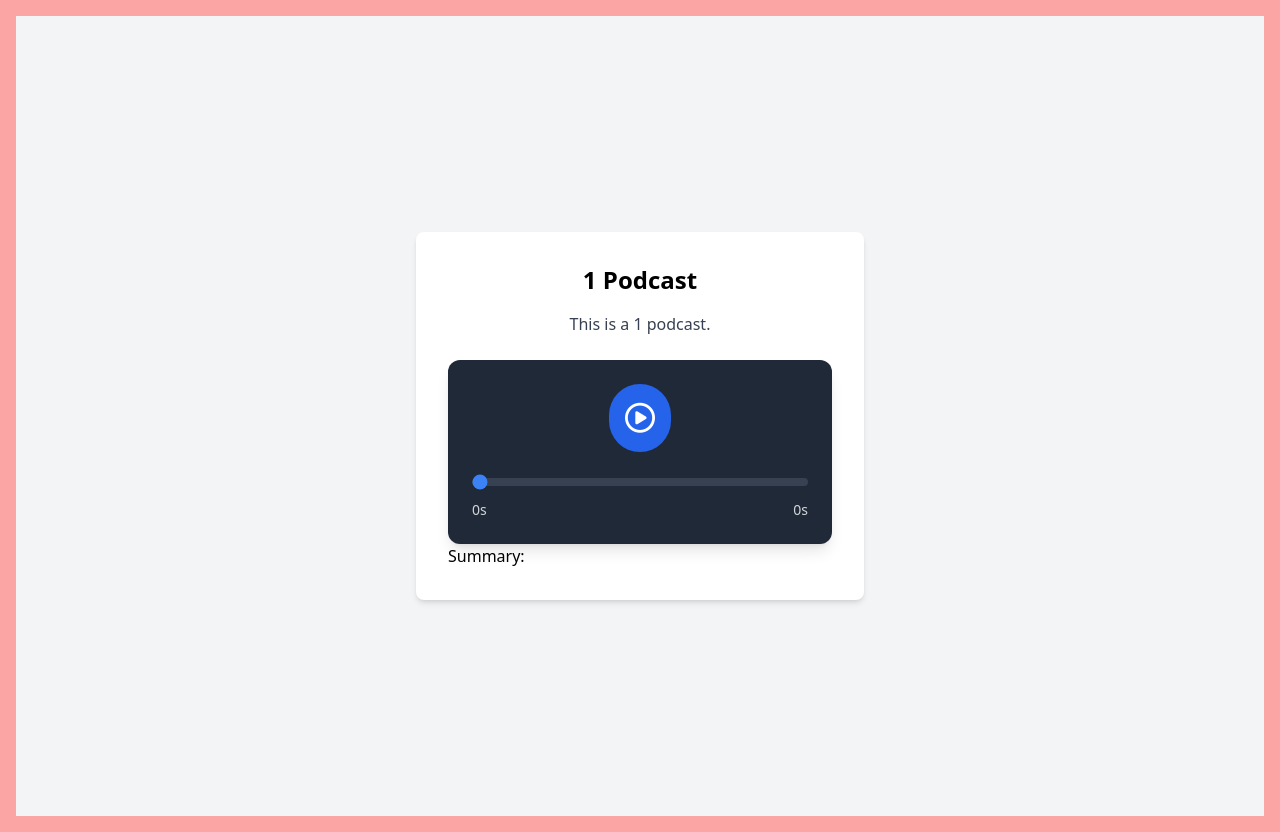
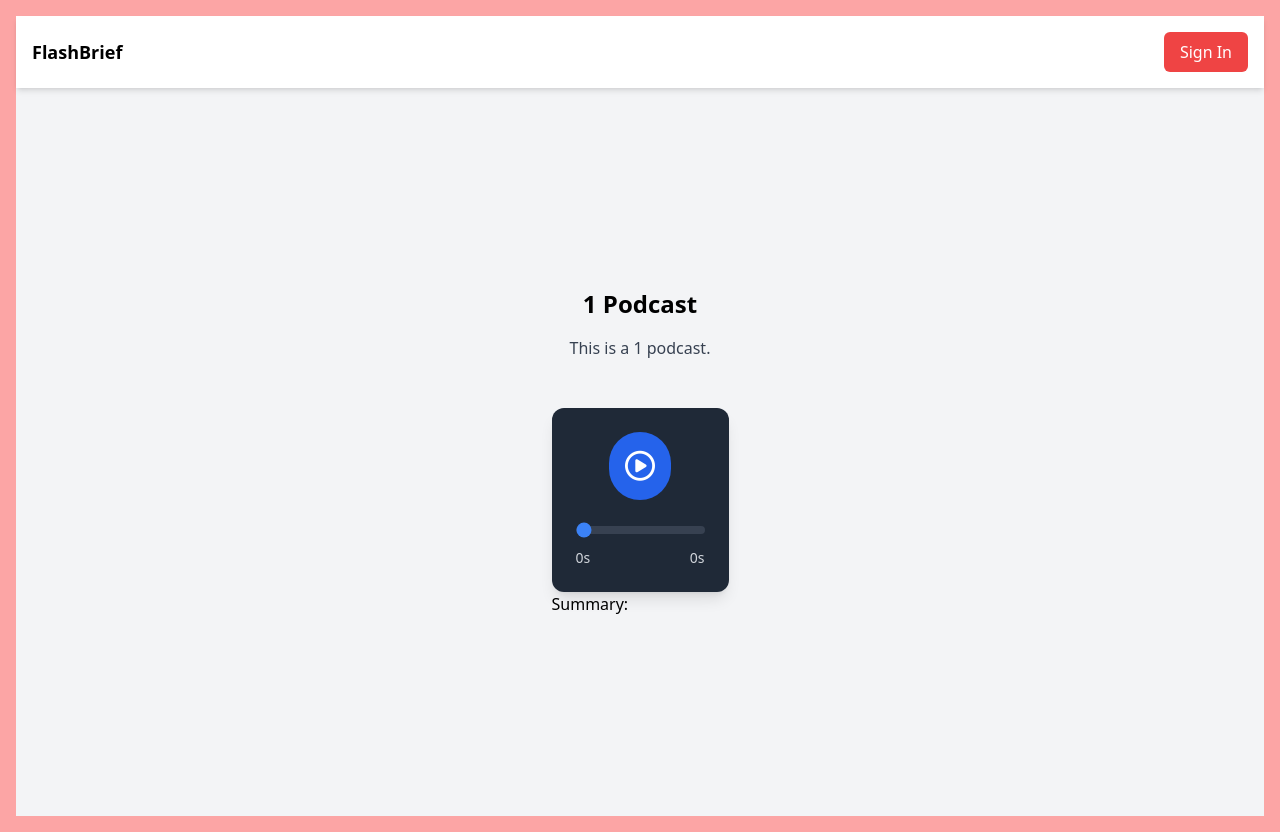
Before and after one commit to 392-f24/project1aqua, a React (Vite) app: page /podcast/1 in a window 1280 px wide. Built offline with nearby package versions, Linux system fonts and the light colour scheme; no server answers.

Commit message:
Auth with Google Sign in/ Sign out Header

```diff
--- /dev/null
+++ b/database.rules.json
@@ -0,0 +1,6 @@
+{
+  "rules": {
+    ".read": "now < 1731132000000",
+    ".write": "now < 1731132000000"
+  }
+}
--- a/package.json
+++ b/package.json
@@ -15,6 +15,7 @@
     "firebase": "^10.14.0",
     "react": "^18.3.0",
     "react-dom": "^18.3.0",
+    "react-icons": "^5.3.0",
     "react-router-dom": "^6.26.2"
   },
   "devDependencies": {
--- a/src/App.jsx
+++ b/src/App.jsx
@@ -5,6 +5,7 @@ import Category from "./components/Category";
 import Podcast from "./components/Podcast";
 import StorageTester from "./components/storageTester";
 import DatabaseTester from './components/databaseTester';
+import SignInOut from './components/SignInOut';
 
 function App() {
   return (
@@ -12,7 +13,8 @@ function App() {
       <div className="min-h-screen bg-red-300 p-4">
         <Routes>
           {/* Login */}
-          <Route path="/" element={<Login />} />
+          {/* <Route path="/" element={<Login />} />*/}
+          <Route path="/" element={<SignInOut />} />
 
           {/* Category */}
           <Route path="/category" element={<Category />} />
@@ -25,6 +27,9 @@ function App() {
 
           {/* Database Tester */}
           <Route path="/databaseTester" element={<DatabaseTester />} />
+
+
+
         </Routes>
       </div>
     </Router>
--- a/src/components/Category.jsx
+++ b/src/components/Category.jsx
@@ -1,5 +1,6 @@
 import React from 'react';
 import { useNavigate } from 'react-router-dom';  // Import useNavigate
+import SignOutNav from './SignOutNav';
 
 const Category = () => {
   const navigate = useNavigate();  // Initialize the navigation hook
@@ -21,7 +22,9 @@ const Category = () => {
   };
 
   return (
-    <div className="flex flex-col items-center justify-center min-h-screen bg-gray-100 p-4">
+    <div className="flex flex-col min-h-screen bg-gray-100">
+      <SignOutNav /> {/* This will now be at the top */}
+      <div className="flex-grow flex flex-col items-center justify-center">
       <h2 className="text-2xl font-semibold mb-6">Select the Podcast Category</h2>
       <div className="flex flex-wrap gap-4 justify-center">
         <button
@@ -50,6 +53,7 @@ const Category = () => {
         </button>
       </div>
     </div>
+    </div>
   );
 };
 
--- a/src/components/Player.jsx
+++ b/src/components/Player.jsx
@@ -121,7 +121,7 @@ const Player = ({ category }) => {
 
   return (
   <div>
-    <div className="flex flex-col items-center p-6 bg-gray-800 rounded-xl shadow-lg w-full max-w-md mt-6">
+    <div className="flex flex-col items-center p-6 bg-gray-800 rounded-xl shadow-lg w-full mt-6">
       {/* Play/Pause Button */}
       <button
         onClick={togglePlayPause}
--- a/src/components/Podcast.jsx
+++ b/src/components/Podcast.jsx
@@ -1,21 +1,24 @@
 import React from 'react';
 import { useParams } from 'react-router-dom';
 import Player from './Player';
+import SignOutNav from './SignOutNav';
 
 const Podcast = () => {
   const { category } = useParams(); // Extract the category from the URL parameters
 
 
   return (
-    <div className="flex items-center justify-center min-h-screen bg-gray-100 p-4">
-      <div className="w-full max-w-md bg-white rounded-lg shadow-md p-8">
-        <h2 className="text-2xl font-semibold text-center mb-4">{category} Podcast</h2>
-        <p className="text-center text-gray-700">
-          This is a {category} podcast.
-        </p>
-        <div>
-          <Player
-          category={category}/>
+    <div className="flex flex-col min-h-screen bg-gray-100">
+      <SignOutNav />
+      <div className="flex-grow flex items-center justify-center p-4">
+        <div className="w-full max-w-lg p-8">
+          <h2 className="text-2xl font-semibold text-center mb-4">{category} Podcast</h2>
+          <p className="text-center text-gray-700 mb-6">
+            This is a {category} podcast.
+          </p>
+          <div className="flex justify-center">
+            <Player category={category} />
+          </div>
         </div>
       </div>
     </div>
--- /dev/null
+++ b/src/components/SignInOut.jsx
@@ -0,0 +1,67 @@
+import React from 'react'
+import { useNavigate } from 'react-router-dom';
+import { signInWithGoogle, signOut, useAuthState } from '../utilities/firebase';
+import { createUserWithEmailAndPassword } from 'firebase/auth';
+
+
+// NavLink Header Component
+// for signing in and out of FlashBrief account
+
+const SignInButton = () => {
+    const navigate = useNavigate();
+
+    const handleSignIn = async () => {
+        await signInWithGoogle(); // Sign in with Google
+        //createUserWithEmailAndPassword()
+        navigate('/category'); // Redirect to /category after signing in
+    };
+
+    return (
+      <button className="w-full bg-red-500 text-white py-2 rounded-md hover:bg-red-600 transition mb-6 flex items-center justify-center"
+       onClick={handleSignIn}>
+        Sign in with Google
+      </button>
+    );
+};
+
+const SignInForm = () => {
+    return (
+        <div className="d-flex justify-content-center align-items-center"
+        style={{ background: 'linear-gradient(white, red)' }}>
+            <form id="signup-form" className="p-4 border rounded" style={{ maxWidth: '400px', width: '100%' }}>
+                <div className="mb-3">
+                    <label htmlFor="signup-email" className="form-label">Email address</label>
+                    <input type="email" id="signup-email" className="form-control" required />
+                </div>
+                <div className="mb-3">
+                    <label htmlFor="signup-password" className="form-label">Choose Password</label>
+                    <input type="password" id="signup-password" className="form-control" required />
+                </div>
+                <button type="submit" className="btn btn-warning w-100">
+                    Sign Up - NOT READY YET
+                </button>
+            </form>
+        </div>
+    );
+};
+
+
+
+
+
+const SignInOut = () => {
+    const [user] = useAuthState();
+    return (
+        <div className="flex items-center justify-center min-h-screen bg-gray-100 p-4">
+            <div className="w-full max-w-sm bg-white rounded-lg shadow-md p-8">
+                <h1>{user ? `Welcome, ${user.displayName}` : 'Please Sign In'}</h1>
+                <nav className="d-flex">
+                    <SignInButton /> {/* This renders either the SignInButton or SignOutButton */}
+                    <SignInForm />
+                </nav>
+            </div>
+        </div>
+    );
+  };
+
+export default SignInOut;
--- /dev/null
+++ b/src/components/SignOutNav.jsx
@@ -0,0 +1,47 @@
+import React from 'react';
+import { signInWithGoogle, signOut, useAuthState } from '../utilities/firebase';
+import { FaUser } from 'react-icons/fa';
+import { useNavigate } from 'react-router-dom';
+
+// Nav Header
+// Displays sign in and sign out links
+
+const SignOutButton = () => (
+    <button
+    className="bg-red-500 text-white py-2 px-4 rounded-md hover:bg-red-600 transition"
+    onClick={signOut}
+    >
+      Sign Out
+    </button>
+);
+
+const SignInButton = () => {
+    const navigate = useNavigate();
+    const handleSignIn = async () => {
+        navigate('/'); // nav to sign in page
+      };
+
+    return (
+        <button
+          className="bg-red-500 text-white py-2 px-4 rounded-md hover:bg-red-600 transition"
+          onClick={handleSignIn}
+        >
+          Sign In
+        </button>
+    );
+};
+
+const AuthButton = () => {
+    const [user] = useAuthState();
+    return user ? <SignOutButton /> : <SignInButton />;
+};
+
+export default function SignOutNav() {
+    const [user] = useAuthState(); // Get the authentication state
+    return (
+        <div className="flex justify-between items-center bg-white shadow-md p-4">
+            <h1 className="text-lg font-bold">FlashBrief</h1> {/* Title or Logo */}
+            <AuthButton />
+        </div>
+);
+}
--- a/src/components/firebaseConfig.jsx
+++ b/src/components/firebaseConfig.jsx
@@ -1,6 +1,7 @@
 // Import the functions you need from the SDKs you need
 import { initializeApp } from "firebase/app";
 import { getAnalytics } from "firebase/analytics";
+import { getFirestore } from "firebase/firestore"; // Import Firestore
 
 // TODO: Add SDKs for Firebase products that you want to use
 // https://firebase.google.com/docs/web/setup#available-libraries
@@ -25,5 +26,6 @@ const app = initializeApp(firebaseConfig);
 const analytics = getAnalytics(app);
 const storage = getStorage(app);
 const database = getDatabase(app);
+const firestore = getFirestore(app);
 
-export { storage, database };
+export { app, storage, database, firestore };
--- /dev/null
+++ b/src/utilities/firebase.js
@@ -0,0 +1,25 @@
+import React, { useState, useEffect } from 'react';
+import { getAuth, GoogleAuthProvider, onAuthStateChanged, signInWithPopup, signInWithRedirect, signOut } from 'firebase/auth';
+import { app, firestore } from '../components/firebaseConfig';
+import { doc, setDoc } from 'firebase/firestore';
+
+const db = firestore; // Get Firestore instance
+
+export const signInWithGoogle = () => {
+    signInWithRedirect(getAuth(app), new GoogleAuthProvider());
+    // can also do signInWithPopUp but causes CORS issues !!!
+};
+
+const firebaseSignOut = () => signOut(getAuth(app));
+
+export { firebaseSignOut as signOut };
+
+export const useAuthState = () => {
+  const [user, setUser] = useState();
+
+  useEffect(() => (
+    onAuthStateChanged(getAuth(app), setUser)
+  ), []);
+
+  return [user];
+};
```
Also changed, not shown: firebase.json, 1 other file (tests, documents, lock files or other folders).
